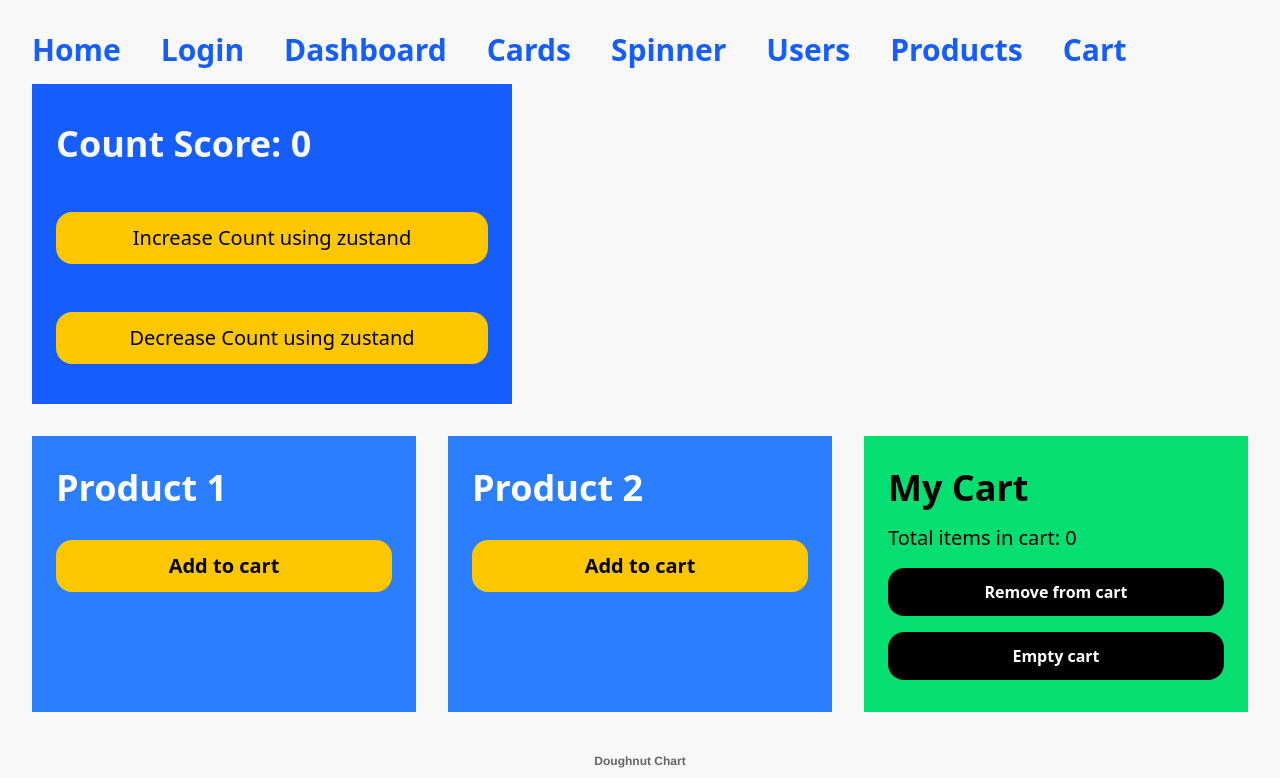
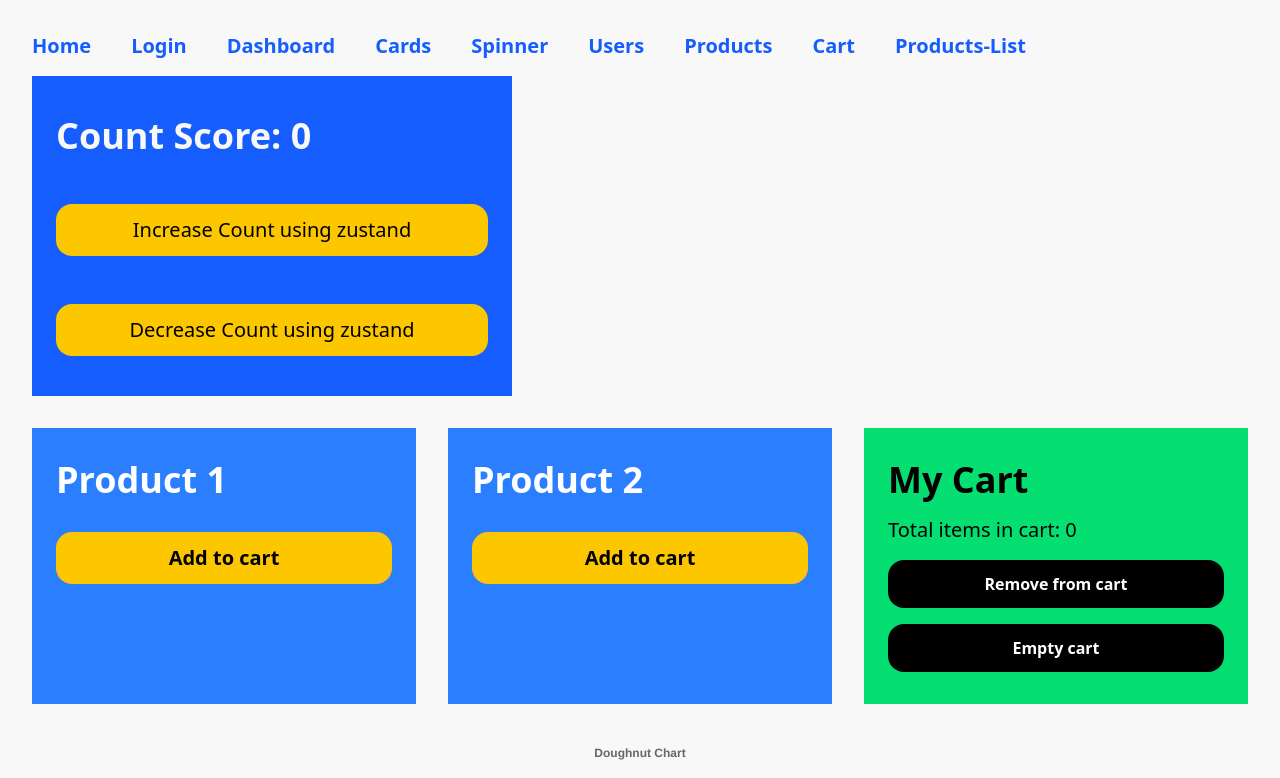
Before and after one commit to Chiemezie-Uchenwoke/react-test, a React (Vite) app: page / in a window 1280 px wide. Shown: the top 778 px of the page. Built offline with nearby package versions, Linux system fonts and the light colour scheme.

Commit message:
Add products data and Products list component page

```diff
--- a/src/App.jsx
+++ b/src/App.jsx
@@ -9,6 +9,7 @@ import SpinnerPage from "./pages/SpinnerPage";
 import Users from "./pages/Users";
 import ProductsPage from "./pages/ProductsPage";
 import CartPage from "./pages/CartPage";
+import ProductsListPage from "./pages/ProductsListPage";
 
 function App() {
 
@@ -22,6 +23,7 @@ function App() {
           <Route path="/users" element={<Users />} />
           <Route path="/products" element={<ProductsPage />} />
           <Route path="/cart" element={<CartPage />} />
+          <Route path="/products/list" element={<ProductsListPage />} />
 
           <Route element={<AuthRoute />}>
             <Route path="/dashboard" element={<DashboardPage />} />
--- a/src/components/Header/Header.jsx
+++ b/src/components/Header/Header.jsx
@@ -3,14 +3,15 @@ import { Link } from "react-router";
 const Header = () => {
     return (
         <header className="flex gap-10 mb-4">
-            <Link to="/" className="text-3xl text-blue-600 font-bold">Home</Link>
-            <Link to="/login" className="text-3xl text-blue-600 font-bold">Login</Link>
-            <Link to="/dashboard" className="text-3xl text-blue-600 font-bold">Dashboard</Link>
-            <Link to="/prop-modal" className="text-3xl text-blue-600 font-bold">Cards</Link>
-            <Link to="/spinner" className="text-3xl text-blue-600 font-bold">Spinner</Link>
-            <Link to="/users" className="text-3xl text-blue-600 font-bold">Users</Link>
-            <Link to="/products" className="text-3xl text-blue-600 font-bold">Products</Link>
-            <Link to="/cart" className="text-3xl text-blue-600 font-bold">Cart</Link>
+            <Link to="/" className="text-xl text-blue-600 font-bold">Home</Link>
+            <Link to="/login" className="text-xl text-blue-600 font-bold">Login</Link>
+            <Link to="/dashboard" className="text-xl text-blue-600 font-bold">Dashboard</Link>
+            <Link to="/prop-modal" className="text-xl text-blue-600 font-bold">Cards</Link>
+            <Link to="/spinner" className="text-xl text-blue-600 font-bold">Spinner</Link>
+            <Link to="/users" className="text-xl text-blue-600 font-bold">Users</Link>
+            <Link to="/products" className="text-xl text-blue-600 font-bold">Products</Link>
+            <Link to="/cart" className="text-xl text-blue-600 font-bold">Cart</Link>
+            <Link to="/products/list" className="text-xl text-blue-600 font-bold">Products-List</Link>
         </header>
     )
 }
--- /dev/null
+++ b/src/data/products.js
@@ -0,0 +1,9 @@
+const products = [
+  { id: 1, name: "Phone", price: 500 },
+  { id: 2, name: "Laptop", price: 1000 },
+  { id: 3, name: "Tablet", price: 700 },
+  { id: 4, name: "Headphones", price: 200 },
+  { id: 5, name: "Smartwatch", price: 300 }
+];
+
+export default products;
--- /dev/null
+++ b/src/pages/ProductsListPage.jsx
@@ -0,0 +1,9 @@
+const ProductsListPage = () => {
+    return (
+        <>
+
+        </>
+    )
+}
+
+export default ProductsListPage;
```
